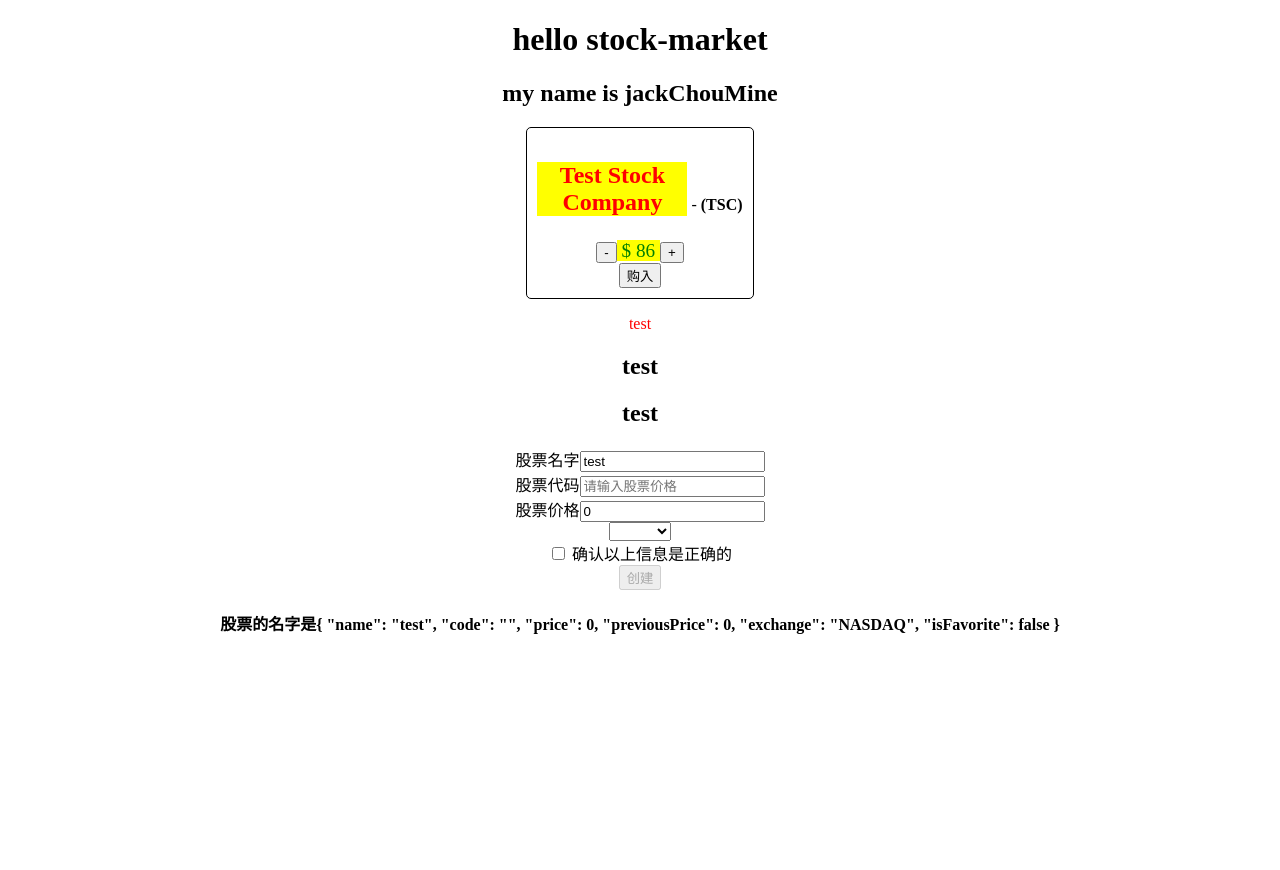
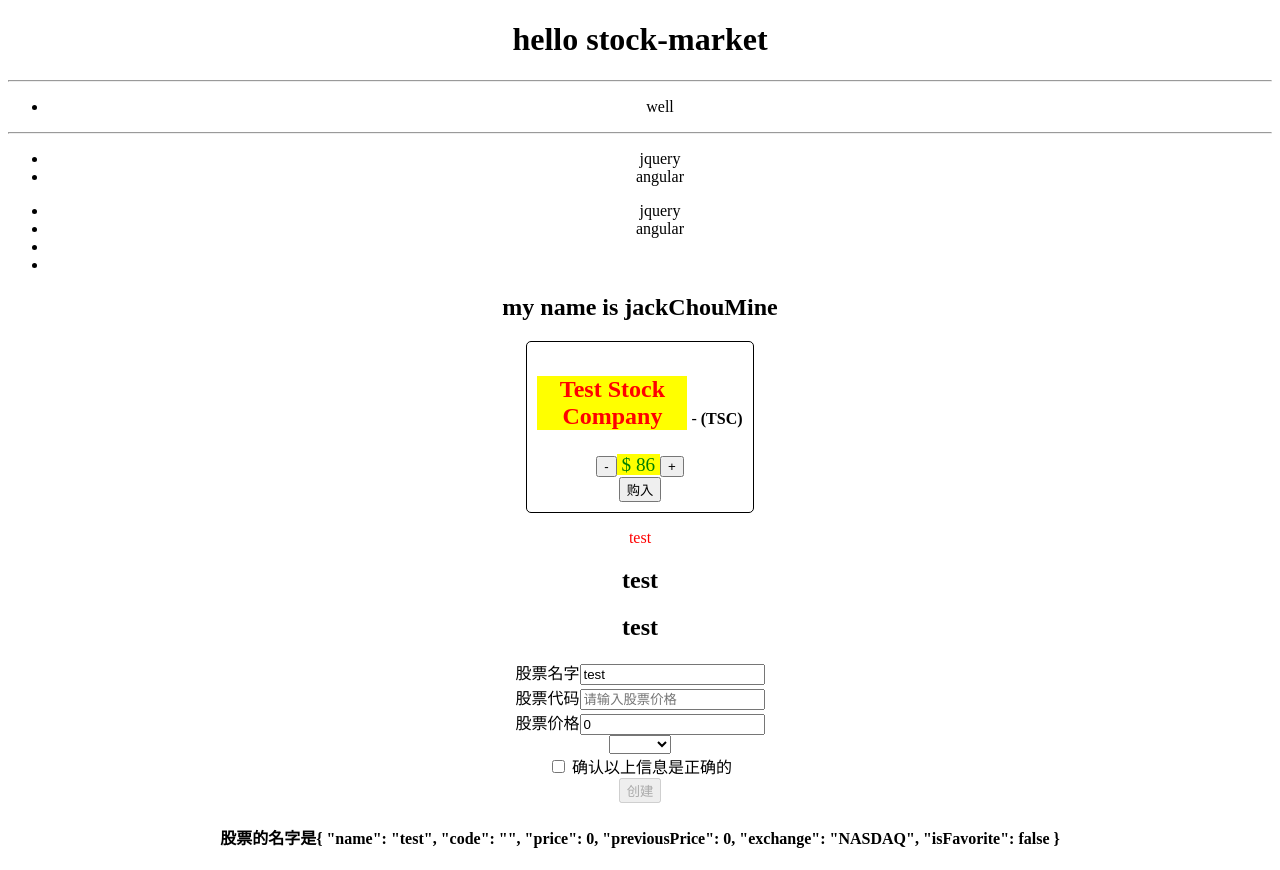
Before and after one commit to jackchoumine/stock-market, an Angular app: page / in a window 1280 px wide. Before the commit the page ends 800 px from the top, so only its background shows below. Built offline with nearby package versions, Linux system fonts and the light colour scheme.

Commit message:
ngFor 和 ngIf 混用问题

```diff
--- a/src/app/app.component.html
+++ b/src/app/app.component.html
@@ -2,13 +2,50 @@
  * @Description: 根组件模板
  * @Date: 2020-09-28 03:04:08 +0800
  * @Author: JackChouMine
- * @LastEditTime: 2020-10-04 18:33:25 +0800
+ * @LastEditTime: 2020-10-05 17:23:56 +0800
  * @LastEditors: JackChouMine
 -->
 <div style="text-align: center;">
-  <h1>
+  <h1 *ngIf="showTitle">
     hello {{title}}
   </h1>
+  <hr>
+  <ul [ngSwitch]="howAreYou">
+    <li *ngSwitchCase="'great'">great</li>
+    <li *ngSwitchCase="'good'">good</li>
+    <li *ngSwitchCase="'notBad'">notBad</li>
+    <li *ngSwitchCase="'bad'">bad</li>
+    <li *ngSwitchDefault>well</li>
+  </ul>
+  <hr>
+  <!-- <ul>
+    <li *ngFor="let item of list;let i = index;trackBy:trackByMethod">
+      {{i}} -- {{item.tech}} -- {{trackBy}}
+    </li>
+  </ul> -->
+  <ul>
+    <ng-container *ngFor="let item of list">
+      <li *ngIf="item.isGood">
+        {{item.tech}}
+      </li>
+    </ng-container>
+  </ul>
+  <!-- 这样依然会渲染所有元素 -->
+  <ul>
+    <li *ngFor="let item of list">
+      <div *ngIf="item.isGood">
+        {{item.tech}}
+      </div>
+    </li>
+  </ul>
+  <!-- ngV4 之前支持这种写法 -->
+  <!-- <ul>
+    <ng-template *ngFor="let item of list">
+      <li *ngIf="item.isGood">
+        {{item.tech}}
+      </li>
+    </ng-template>
+  </ul> -->
   <h2>my name is {{author}}</h2>
   <app-stock-item></app-stock-item>
   <app-create-stock></app-create-stock>
--- a/src/app/app.component.ts
+++ b/src/app/app.component.ts
@@ -2,7 +2,7 @@
  * @Description: 根组件
  * @Date: 2020-09-28 03:04:08 +0800
  * @Author: JackChouMine
- * @LastEditTime: 2020-10-03 17:56:53 +0800
+ * @LastEditTime: 2020-10-05 17:07:17 +0800
  * @LastEditors: JackChouMine
  */
 import { Component } from '@angular/core';
@@ -15,9 +15,17 @@ import { Component } from '@angular/core';
 export class AppComponent {
   title = 'stock-market';
   author = 'jackChouMine';
+  public showTitle = true;
+  public howAreYou = '';
+  public list = [{ tech: 'jquery', isGood: true }, { tech: 'angular', isGood: true },
+  { tech: 'react', isGood: false }, { tech: 'vue', isGood: false }];
   // tslint:disable-next-line: typedef
-  stopPropagation(event, params) {
+  stopPropagation(event, params): void {
     console.log(event);
     console.log(params);
   }
+  trackByMethod(index, item): number {
+    console.log(index, item);
+    return index + 1 + item;
+  }
 }
```
Also changed, not shown: 1 other file (tests, documents, lock files or other folders).
